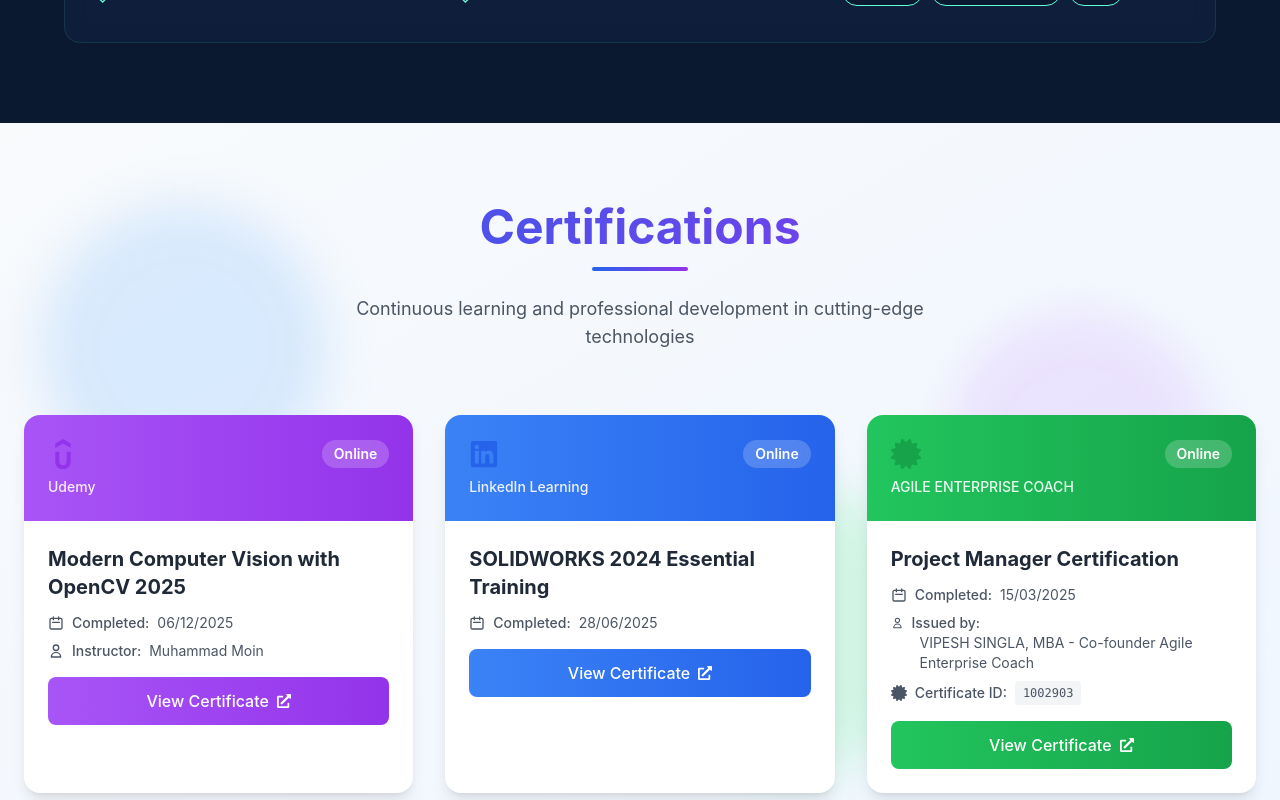
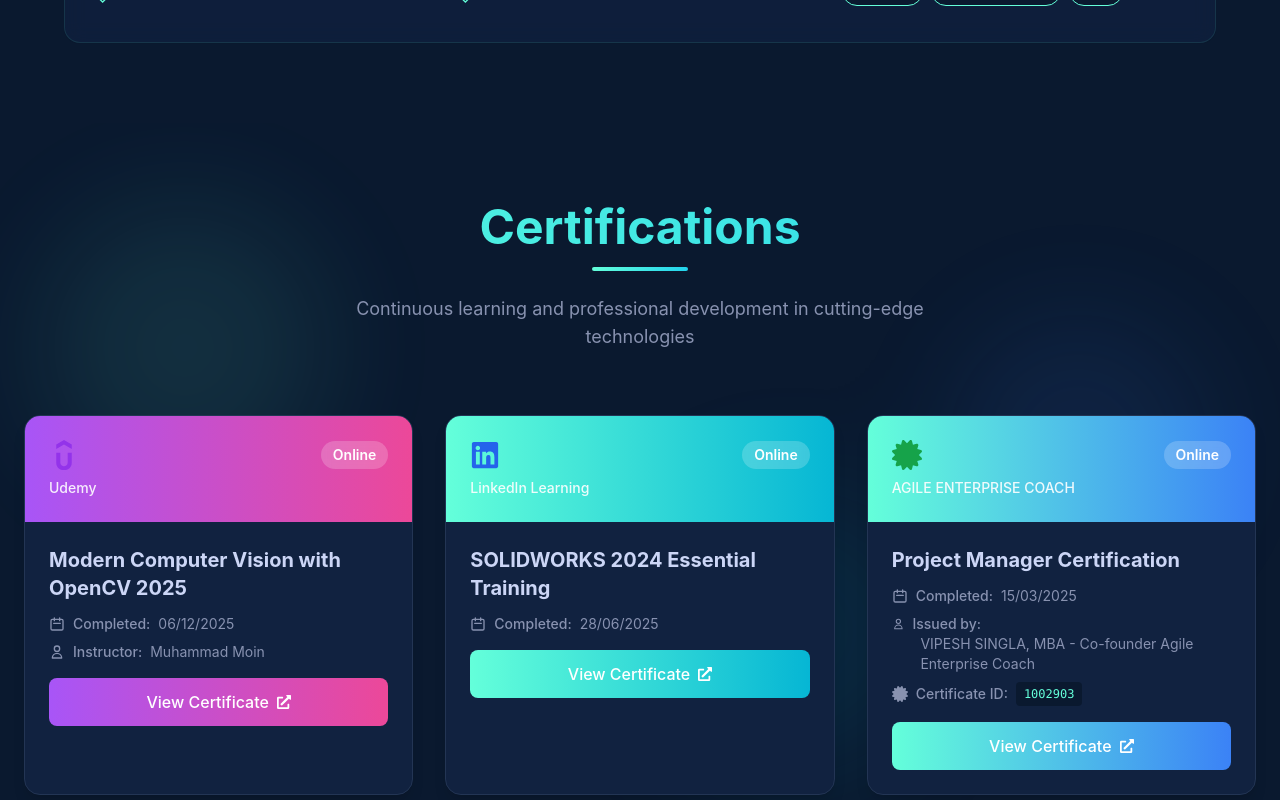
Before and after one commit to D3V1LxD/itsmahim.qzz.io, a Next.js app: page / in a window 1280 px wide. Shown: the part 4400-5200 px from the top of the page. Built offline with nearby package versions, Linux system fonts and the light colour scheme.

Commit message:
Update Certifications section to match dark navy theme with teal accents

```diff
--- a/components/Certifications.tsx
+++ b/components/Certifications.tsx
@@ -60,11 +60,11 @@
 const getProviderColor = (provider: string) => {
   switch (provider.toLowerCase()) {
     case 'linkedin learning':
-      return 'from-blue-500 to-blue-600';
+      return 'from-[#64ffda] to-cyan-500';
     case 'udemy':
-      return 'from-purple-500 to-purple-600';
+      return 'from-purple-500 to-pink-500';
     default:
-      return 'from-green-500 to-green-600';
+      return 'from-[#64ffda] to-blue-500';
   }
 };
 
@@ -97,13 +97,13 @@
     <section
       id="certifications"
       ref={sectionRef}
-      className="py-20 bg-gradient-to-br from-slate-50 to-blue-50 relative overflow-hidden"
+      className="py-20 bg-[#0a192f] relative overflow-hidden"
     >
       {/* Background decoration */}
-      <div className="absolute inset-0 opacity-30">
-        <div className="absolute top-20 left-10 w-72 h-72 bg-blue-300 rounded-full mix-blend-multiply filter blur-xl animate-blob"></div>
-        <div className="absolute top-40 right-10 w-72 h-72 bg-purple-300 rounded-full mix-blend-multiply filter blur-xl animate-blob animation-delay-2000"></div>
-        <div className="absolute bottom-20 left-1/2 w-72 h-72 bg-green-300 rounded-full mix-blend-multiply filter blur-xl animate-blob animation-delay-4000"></div>
+      <div className="absolute inset-0 opacity-10">
+        <div className="absolute top-20 left-10 w-72 h-72 bg-[#64ffda] rounded-full filter blur-3xl animate-blob"></div>
+        <div className="absolute top-40 right-10 w-72 h-72 bg-blue-500 rounded-full filter blur-3xl animate-blob animation-delay-2000"></div>
+        <div className="absolute bottom-20 left-1/2 w-72 h-72 bg-cyan-500 rounded-full filter blur-3xl animate-blob animation-delay-4000"></div>
       </div>
 
       <div className="container mx-auto px-6 relative z-10">
@@ -112,11 +112,11 @@
             isVisible ? 'opacity-100 translate-y-0' : 'opacity-0 translate-y-10'
           }`}
         >
-          <h2 className="text-4xl md:text-5xl font-bold mb-4 bg-gradient-to-r from-blue-600 to-purple-600 bg-clip-text text-transparent">
+          <h2 className="text-4xl md:text-5xl font-bold mb-4 bg-gradient-to-r from-[#64ffda] to-cyan-400 bg-clip-text text-transparent">
             Certifications
           </h2>
-          <div className="w-24 h-1 bg-gradient-to-r from-blue-600 to-purple-600 mx-auto rounded-full"></div>
-          <p className="mt-6 text-gray-600 text-lg max-w-2xl mx-auto">
+          <div className="w-24 h-1 bg-gradient-to-r from-[#64ffda] to-cyan-400 mx-auto rounded-full"></div>
+          <p className="mt-6 text-[#8892b0] text-lg max-w-2xl mx-auto">
             Continuous learning and professional development in cutting-edge technologies
           </p>
         </div>
@@ -125,7 +125,7 @@
           {certifications.map((cert, index) => (
             <div
               key={cert.id}
-              className={`group bg-white rounded-2xl shadow-lg hover:shadow-2xl transition-all duration-500 overflow-hidden ${
+              className={`group bg-[#112240] rounded-2xl shadow-lg hover:shadow-2xl hover:shadow-[#64ffda]/20 transition-all duration-500 overflow-hidden border border-[#233554] hover:border-[#64ffda]/50 ${
                 isVisible
                   ? 'opacity-100 translate-y-0'
                   : 'opacity-0 translate-y-10'
@@ -158,12 +158,12 @@
 
               {/* Content */}
               <div className="p-6">
-                <h4 className="text-xl font-bold text-gray-800 mb-3 group-hover:text-blue-600 transition-colors">
+                <h4 className="text-xl font-bold text-[#ccd6f6] mb-3 group-hover:text-[#64ffda] transition-colors">
                   {cert.title}
                 </h4>
 
                 <div className="space-y-2 mb-4">
-                  <div className="flex items-center text-gray-600 text-sm">
+                  <div className="flex items-center text-[#8892b0] text-sm">
                     <svg
                       className="w-4 h-4 mr-2"
                       fill="none"
@@ -182,7 +182,7 @@
                   </div>
 
                   {cert.instructor && (
-                    <div className="flex items-center text-gray-600 text-sm">
+                    <div className="flex items-center text-[#8892b0] text-sm">
                       <svg
                         className="w-4 h-4 mr-2"
                         fill="none"
@@ -202,7 +202,7 @@
                   )}
 
                   {cert.issuer && (
-                    <div className="flex items-start text-gray-600 text-sm">
+                    <div className="flex items-start text-[#8892b0] text-sm">
                       <svg
                         className="w-4 h-4 mr-2 mt-0.5"
                         fill="none"
@@ -224,10 +224,10 @@
                   )}
 
                   {cert.certificateId && (
-                    <div className="flex items-center text-gray-600 text-sm">
+                    <div className="flex items-center text-[#8892b0] text-sm">
                       <FaCertificate className="w-4 h-4 mr-2" />
                       <span className="font-medium">Certificate ID:</span>
-                      <span className="ml-2 font-mono text-xs bg-gray-100 px-2 py-1 rounded">
+                      <span className="ml-2 font-mono text-xs bg-[#0a192f] text-[#64ffda] px-2 py-1 rounded">
                         {cert.certificateId}
                       </span>
                     </div>
@@ -249,7 +249,7 @@
                 )}
 
                 {!cert.link && (
-                  <div className="inline-flex items-center justify-center w-full bg-gray-100 text-gray-600 px-4 py-3 rounded-lg font-medium">
+                  <div className="inline-flex items-center justify-center w-full bg-[#0a192f] text-[#64ffda] border border-[#64ffda]/30 px-4 py-3 rounded-lg font-medium">
                     <FaCertificate className="mr-2" />
                     <span>Certified</span>
                   </div>
```
